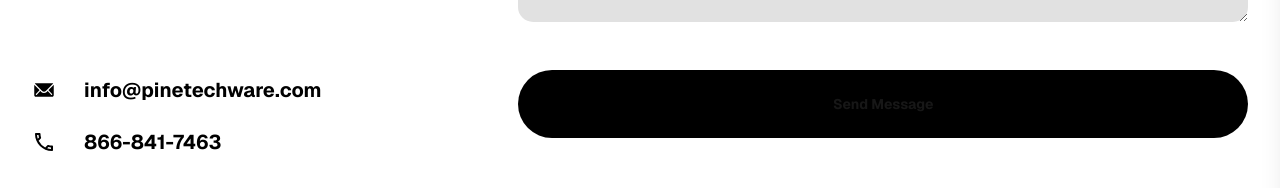
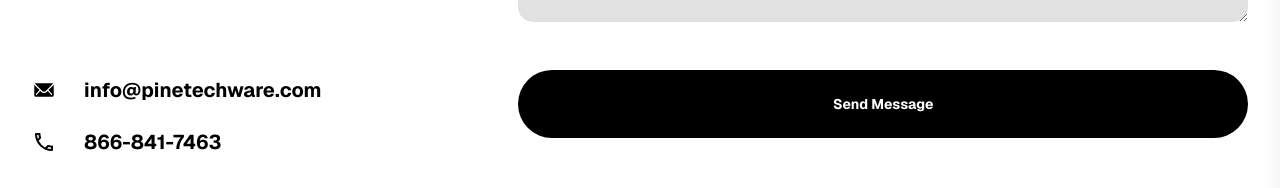
Before and after one commit to PineBook2024/pinetechware, a Next.js app: page /contact in a window 1280 px wide. Shown: the part 556-744 px from the top of the page. Built offline with nearby package versions, Linux system fonts and the light colour scheme.

Commit message:
contact button text color

```diff
--- a/app/contact/page.js
+++ b/app/contact/page.js
@@ -179,7 +179,7 @@ export default function contact() {
                                         id="button_686890"
                                         type="submit"
                                         disabled={loading}
-                                        className="px-6 md:px-11 w-full bg-black cursor-pointer h-[40px] md:h-[68px] rounded-full font-bold text-xs xl:text-sm 2xl:text-base disabled:opacity-60"
+                                        className="text-white px-6 md:px-11 w-full bg-black cursor-pointer h-[40px] md:h-[68px] rounded-full font-bold text-xs xl:text-sm 2xl:text-base disabled:opacity-60"
                                     >
                                         {loading ? "Sending..." : "Send Message"}
                                     </button>
@@ -214,7 +214,7 @@ export default function contact() {
 
 
 
-            <div className="px-6 lg:px-8 py-12 md:py-20 bg-[#3BB9E1] ">
+            <div className="px-6 lg:px-8 py-12 md:py-20 bg-[#3BB9E1]">
                 <div className="grid grid-cols-2 md:grid-cols-2 gap-5 sm:gap-x-10 sm:gap-y-10 max-w-7xl mx-auto ">
                     <div>
                         {/* <Image className="mb-5 md:mb-[46px] lg:rounded-[30px] rounded-2xl" src={florida} alt="Location" /> */}
```
